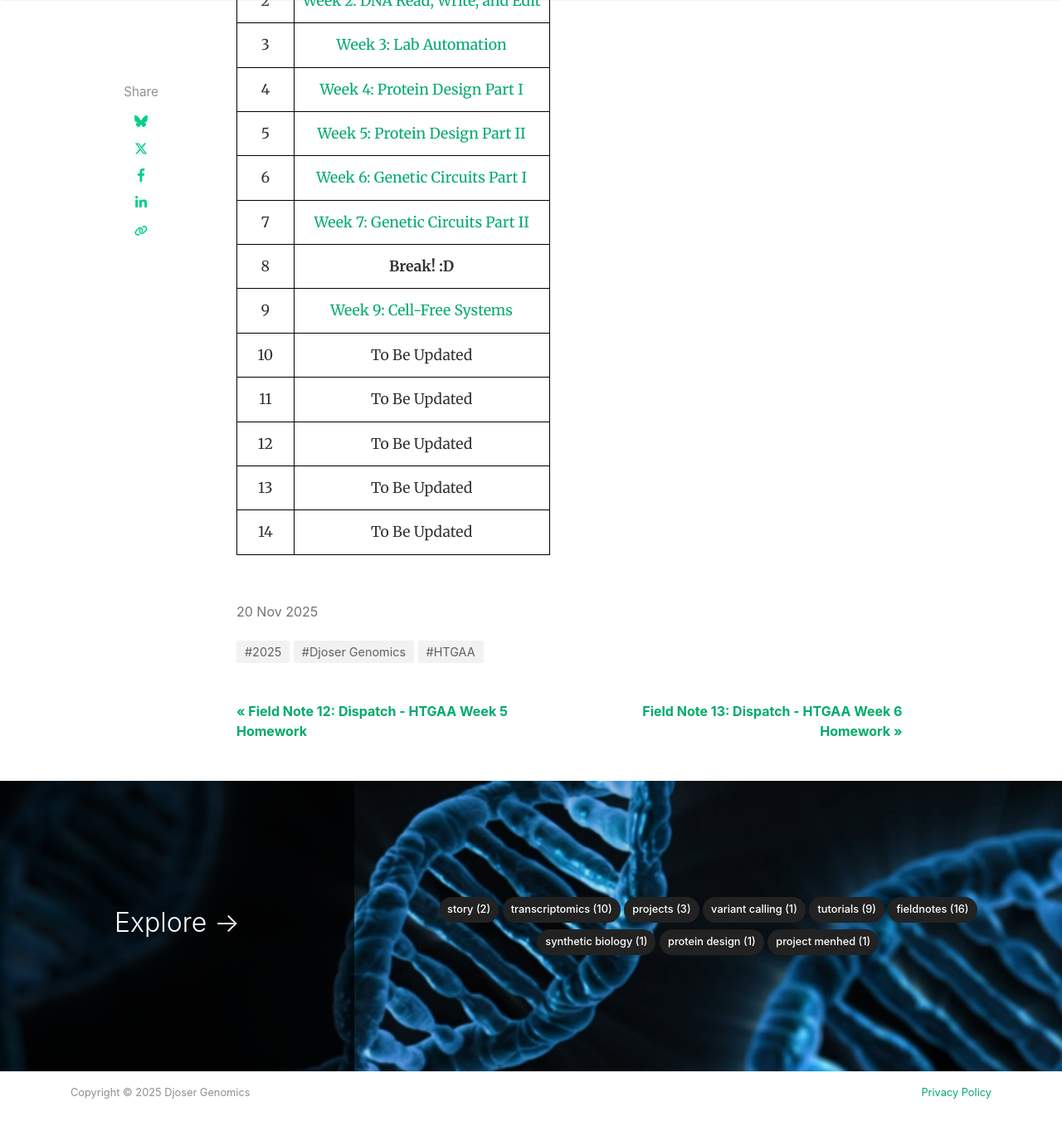
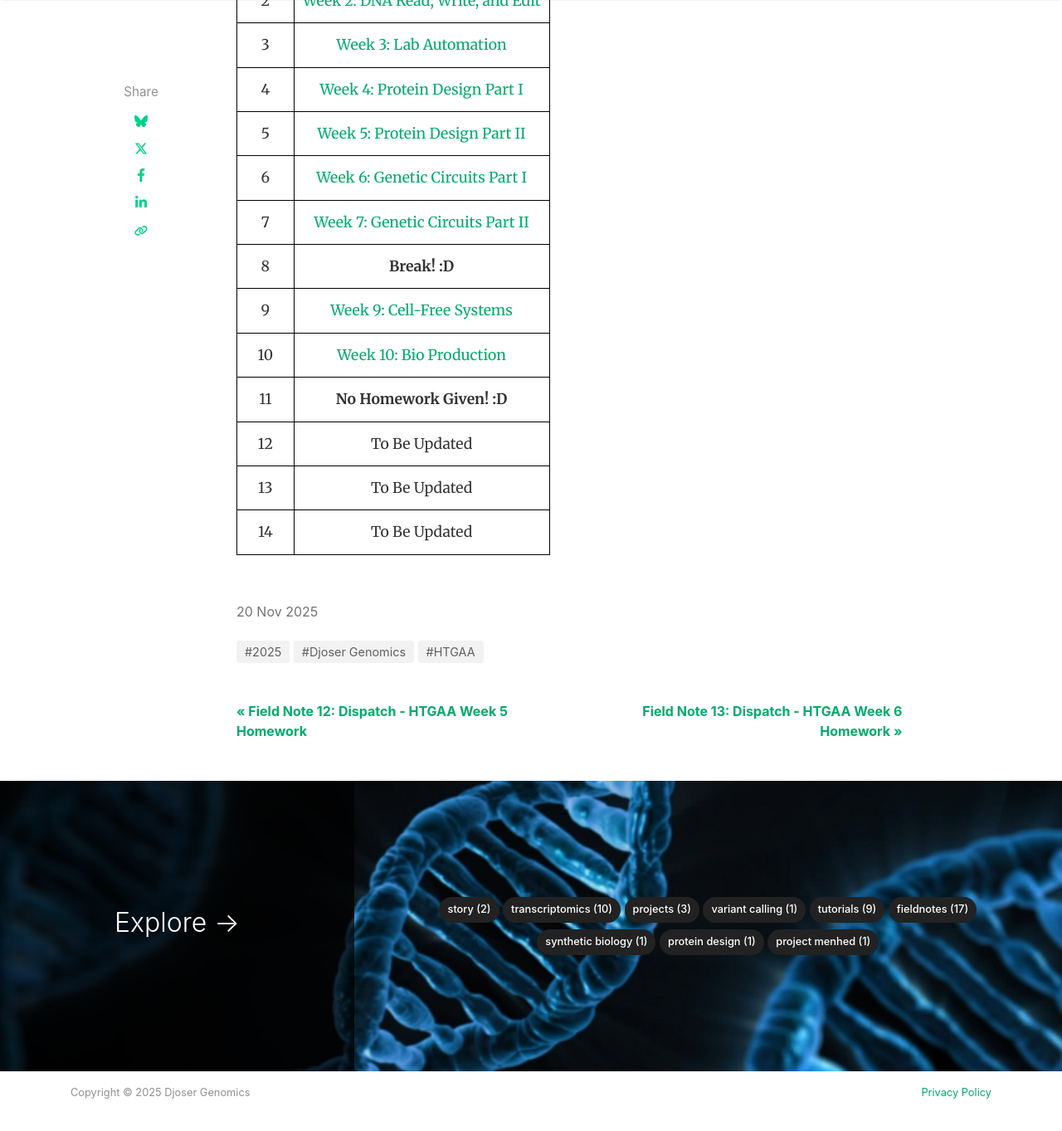
Before and after one commit to DjoserGenomics/djosergenomics.github.io, a Jekyll site: the page built from _posts/2025-11-20-HTGAA-Assignments.md, in a window 1280 px wide and 1400 px high, scrolled down 1383 px. Shown: the top 1363 px of the window at 83% size. Built offline with Jekyll 4.4.1, drawn with Linux system fonts in a browser that asks for light colours; nearby versions of some CDN libraries; comment, search, counter and statistics services are not loaded.

Commit message:
HTGAA Week 10 Homework

```diff
--- a/_posts/2025-11-20-HTGAA-Assignments.md
+++ b/_posts/2025-11-20-HTGAA-Assignments.md
@@ -24,8 +24,8 @@ Here is a list of all of my HTGAA 2025 Assignments:
 | 7    | [Week 7: Genetic Circuits Part II]({{site_baseurl}}/Field-Note-14-Dispatch-HTGAA-Week-7-Homework/)  |
 | 8    | **Break! :D**                                                                                       |
 | 9    | [Week 9: Cell-Free Systems]({{site_baseurl}}/Field-Note-15-Dispatch-HTGAA-Week-9-Homework/)         |
-| 10   | To Be Updated                                                                                       |
-| 11   | To Be Updated                                                                                       |
+| 10   | [Week 10: Bio Production]({{site_baseurl}}/Field-Note-16-Dispatch-HTGAA-Week-10-Homework/)          |
+| 11   | **No Homework Given! :D**                                                                           |
 | 12   | To Be Updated                                                                                       |
 | 13   | To Be Updated                                                                                       |
 | 14   | To Be Updated                                                                                       |
```
Also changed, not shown: _posts/2025-12-09-Field-Note-16-Dispatch-HTGAA-Week-10-Homework.md (added, +52 -0 lines).
